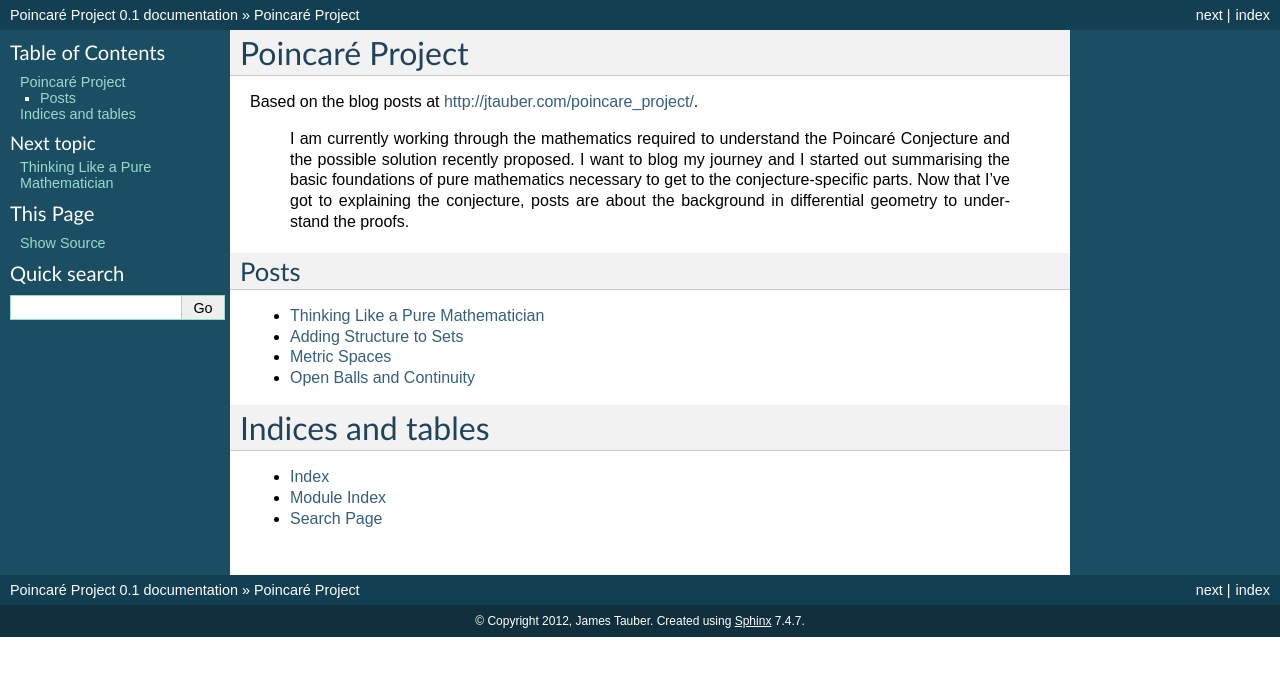
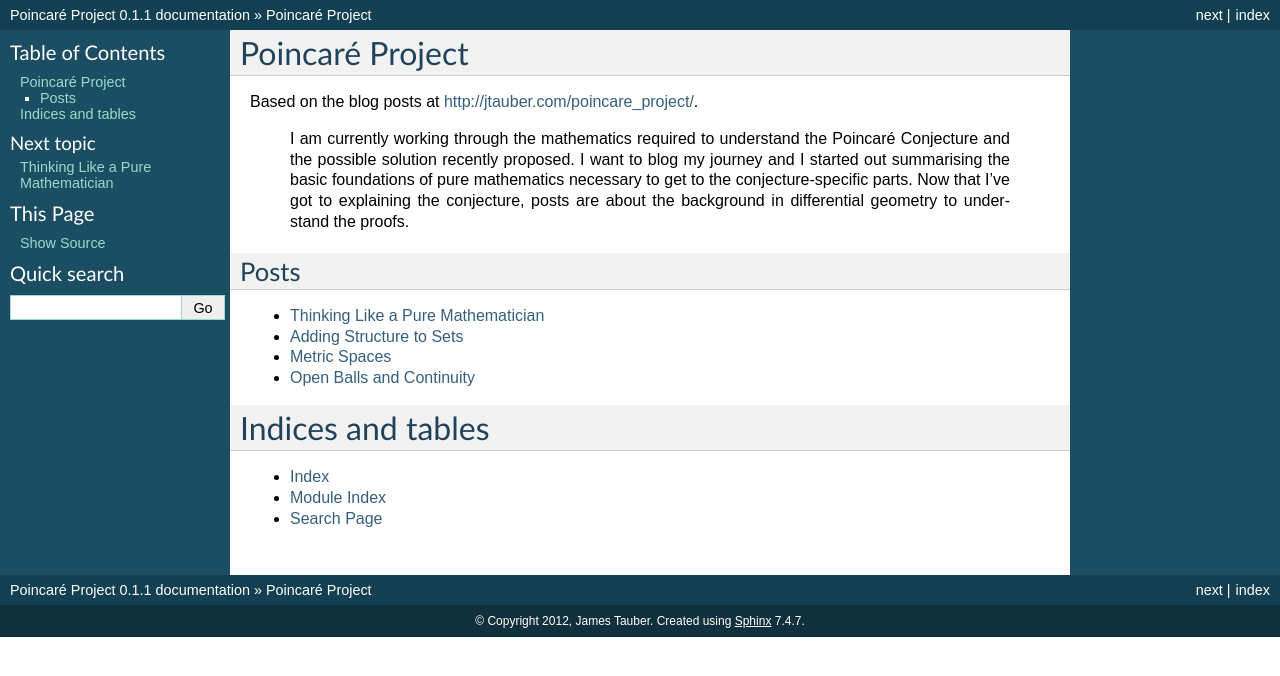
Before and after one commit to journeymanofsome/poincare_project, a Sphinx documentation site: the page built from source/index.rst, in a window 1280 px wide. Shown: the top 676 px of the page. Built offline with Sphinx 7.4.7, drawn with Linux system fonts in a browser that asks for light colours; formulas are drawn with MathJax 3.

Commit message:
Update source/conf.py

```diff
--- a/source/conf.py
+++ b/source/conf.py
@@ -50,7 +50,7 @@ copyright = u'2012, James Tauber'
 # The short X.Y version.
 version = '0.1'
 # The full version, including alpha/beta/rc tags.
-release = '0.1'
+release = '0.1.1'
 
 # The language for content autogenerated by Sphinx. Refer to documentation
 # for a list of supported languages.
```
